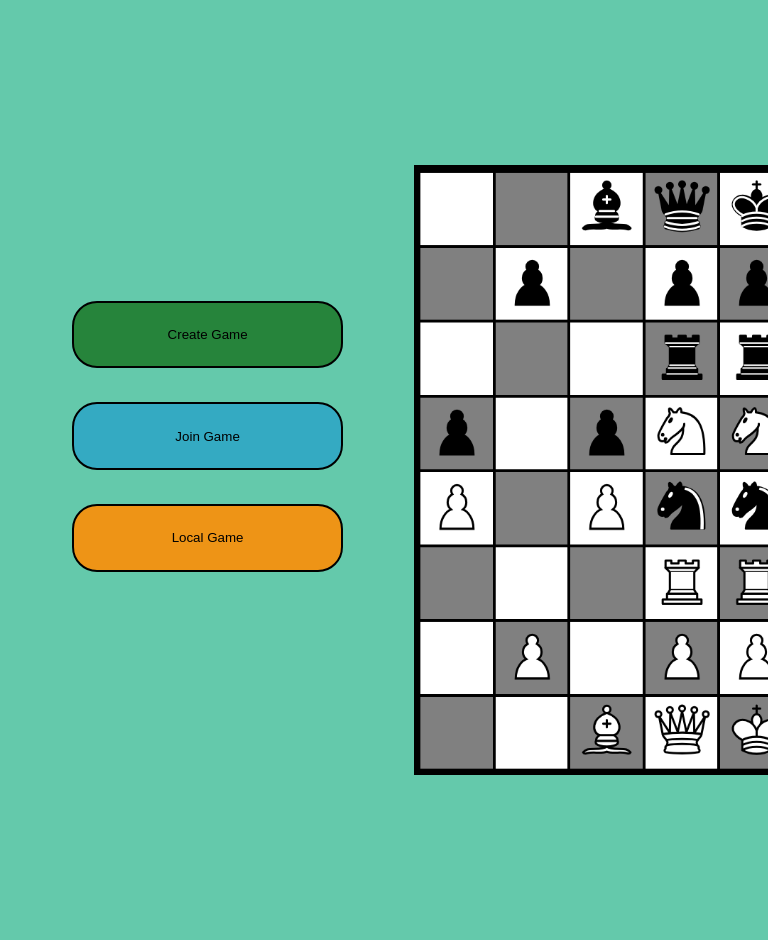
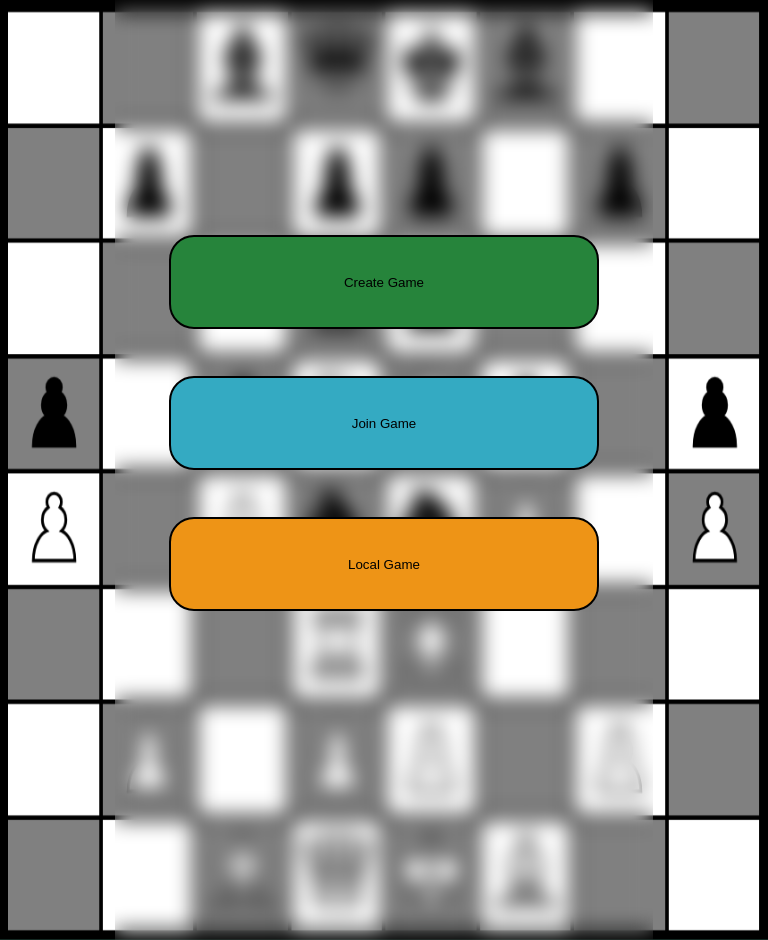
Before and after one commit to Breburda-Dejan/Schach, a Python web app: template templates/index.html in a window 768 px wide. Run offline with Jinja, Linux system fonts and the light colour scheme; the template is opened without the code that fills it, so the values that code supplies are empty.

Commit message:
added responsive design

```diff
--- a/static/index.css
+++ b/static/index.css
@@ -10,6 +10,7 @@
 
   --button-create-game: #26843b;
   --button-join-game: #34aac2;
+  --button-join-game-2: #c0ba4a;
   --button-local-game: #ee9416;
 }
 
@@ -32,6 +33,7 @@ body{
     aspect-ratio: 1/2;
     top:5%;
     left:0%;
+    z-index: 100;
 }
 
 button{
@@ -126,7 +128,7 @@ button:hover{
     left: 10%;
     margin-bottom:5%;
     padding: 5%;
-    background-color: var(--button-join-game);
+    background-color: var(--button-join-game-2);
 }
 
 .hidden {
@@ -156,3 +158,112 @@ button:hover{
     border-radius: 5px;
     background-color: gray;
 }
+
+.create_game_form #submit{
+    width: 100%;
+    background-color: green;
+}
+
+
+
+@media (max-width: 480px){
+    .container{
+        position: fixed;
+        width: 100%;
+        height: 100%;
+        left:0%;
+        align-items: center;
+        justify-content: center;
+    }
+
+    .buttons{
+        top:-10%;
+        width:100%;
+        height: 100%;
+        backdrop-filter: blur(10px);
+        transition: transform 0.4s ease;
+    }
+
+    .chessboard{
+        margin:auto;
+        display:flex;
+        scale:300%;
+        left:-100%;
+        z-index: 90;
+    }
+
+    .preview.move-over{
+        transform: translate(0%);
+    }
+
+    .buttons.move-over{
+        transform: translate(0%,-25%);
+    }
+
+    .available-games {
+        top:35%;
+        width: 100%;
+        height: 60%;
+        left:0%;
+        backdrop-filter: blur(5px);
+        border:none;
+    }
+
+    .create_game_form {
+        left: 0%;
+        width: 99%;
+        height: 30%;
+    }
+}
+
+
+@media (min-width:480px) and (max-width: 1048px){
+    .container{
+        position: fixed;
+        width: 100%;
+        height: 100%;
+        left:0%;
+        align-items: center;
+        justify-content: center;
+    }
+
+    .buttons{
+        top:-10%;
+        left: 15%;
+        width:70%;
+        height: 100%;
+        backdrop-filter: blur(10px);
+        transition: transform 0.4s ease;
+    }
+
+    .chessboard,.preview{
+        width: 100%;
+        height: 100%;
+        position: fixed;
+        top:0%;
+        left:0%;
+        z-index: 90;
+    }
+
+    .preview.move-over{
+        transform: translate(0%);
+    }
+
+    .buttons.move-over{
+        transform: translate(-20%);
+    }
+
+    .available-games {
+        position: fixed;
+        top:15%;
+        width: 25%;
+        height: 60%;
+        left:72.5%;
+        backdrop-filter: blur(10px);
+    }
+
+    .create_game_form {
+        width: 60%;
+        height: auto;
+    }
+}
--- a/templates/index.html
+++ b/templates/index.html
@@ -8,7 +8,7 @@
 </head>
 <body>
     <div class="container">
-        <div class="buttons">
+        <div class="buttons" id="buttons">
             <button class="new-game" id="create" >Create Game</button>
             <button class="join-game" id="join" >Join Game</button>
             <button class="local-game" id="local" onclick="create('w-b')">Local Game</button>
@@ -31,7 +31,7 @@
             <label for="white">White</label>
             <input type="radio" id="black" name="player" value="Black">
             <label for="black">Black</label><br><br>
-            <input type="submit" value="Submit">
+            <input type="submit" value="Create" id="submit">
         </form>
     </div>
 </body>
@@ -43,6 +43,7 @@
 
     async function show_available(){
         document.getElementById("chessboard").classList.toggle("move-over");
+        document.getElementById("buttons").classList.toggle("move-over");
         document.getElementById("available-games").classList.toggle("hidden");
         const games_list = document.getElementById("button-area");
 
@@ -108,6 +109,7 @@
         document.getElementById("create_game_form").classList.add("hidden");
         document.getElementById("chessboard").classList.remove("move-over");
         document.getElementById("available-games").classList.add("hidden");
+        document.getElementById("buttons").classList.remove("move-over");
     });
 
 
```
Also changed, not shown: static/game.css (+18 -0 lines).
